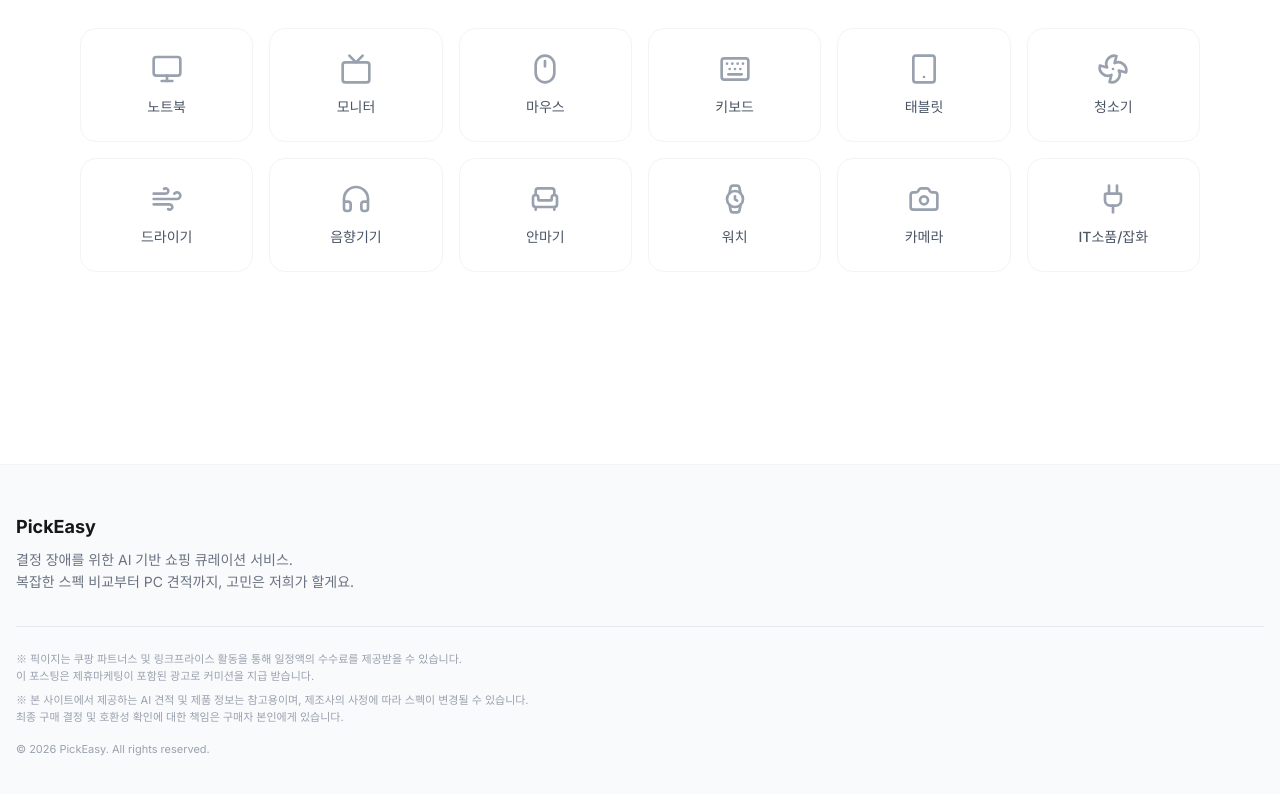
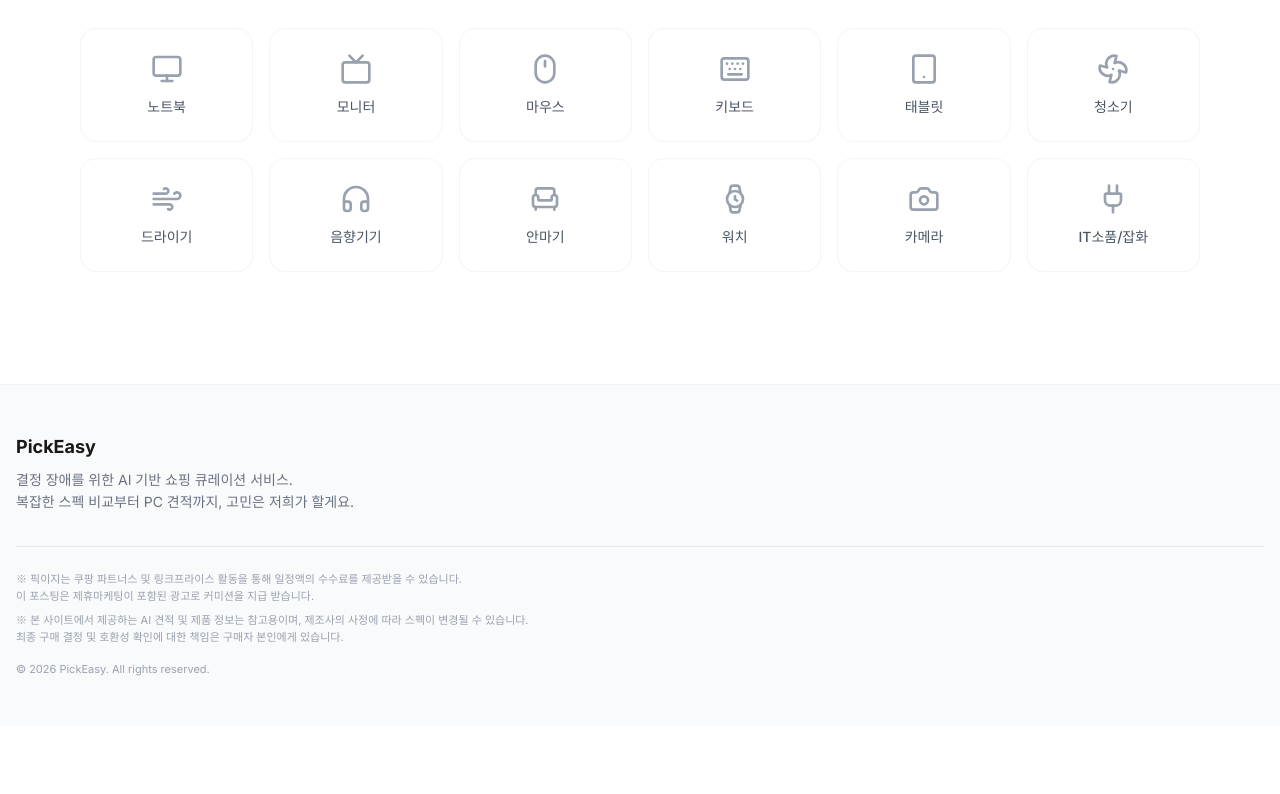
Before and after one commit to yyj0522/PickEasy, a Next.js app: page / in a window 1280 px wide. Shown: the part 1021-1815 px from the top of the page. After the commit the page ends 1747 px from the top, so only its background shows below. Built offline with nearby package versions, Linux system fonts and the light colour scheme.

Commit message:
Add Vercel Analytics

```diff
--- a/components/layout/Footer.tsx
+++ b/components/layout/Footer.tsx
@@ -1,8 +1,6 @@
-// components/layout/Footer.tsx
-
 export default function Footer() {
   return (
-    <footer className="bg-gray-50 border-t border-gray-100 py-12 mt-20">
+    <footer className="bg-gray-50 border-t border-gray-100 py-12">
       <div className="max-w-screen-xl mx-auto px-4">
         <div className="grid md:grid-cols-2 gap-8 mb-8">
           <div>
@@ -22,7 +20,6 @@ export default function Footer() {
             이 포스팅은 제휴마케팅이 포함된 광고로 커미션을 지급 받습니다.
           </p>
 
-          {/* ⭐ 면책 조항 */}
           <p>
             ※ 본 사이트에서 제공하는 AI 견적 및 제품 정보는 참고용이며, 제조사의 사정에 따라 스펙이 변경될 수 있습니다.<br/>
             최종 구매 결정 및 호환성 확인에 대한 책임은 구매자 본인에게 있습니다.
```
